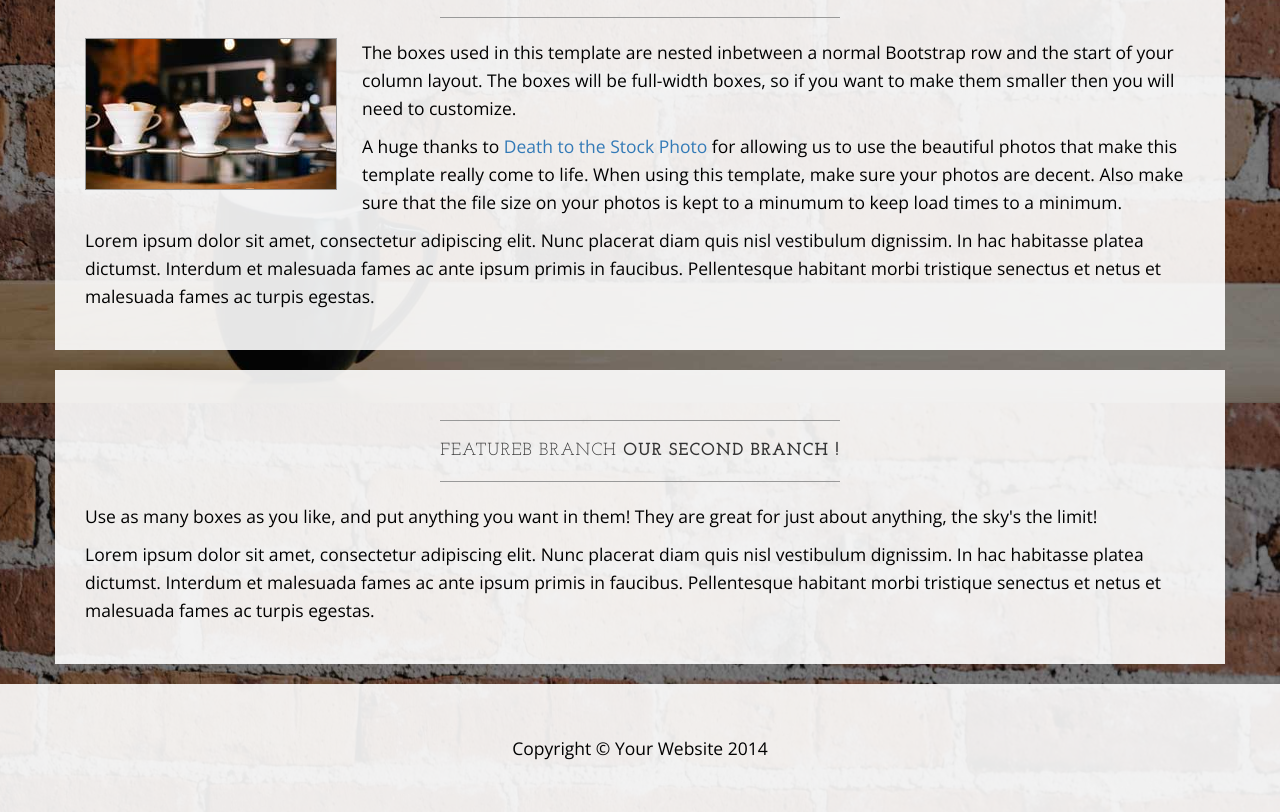
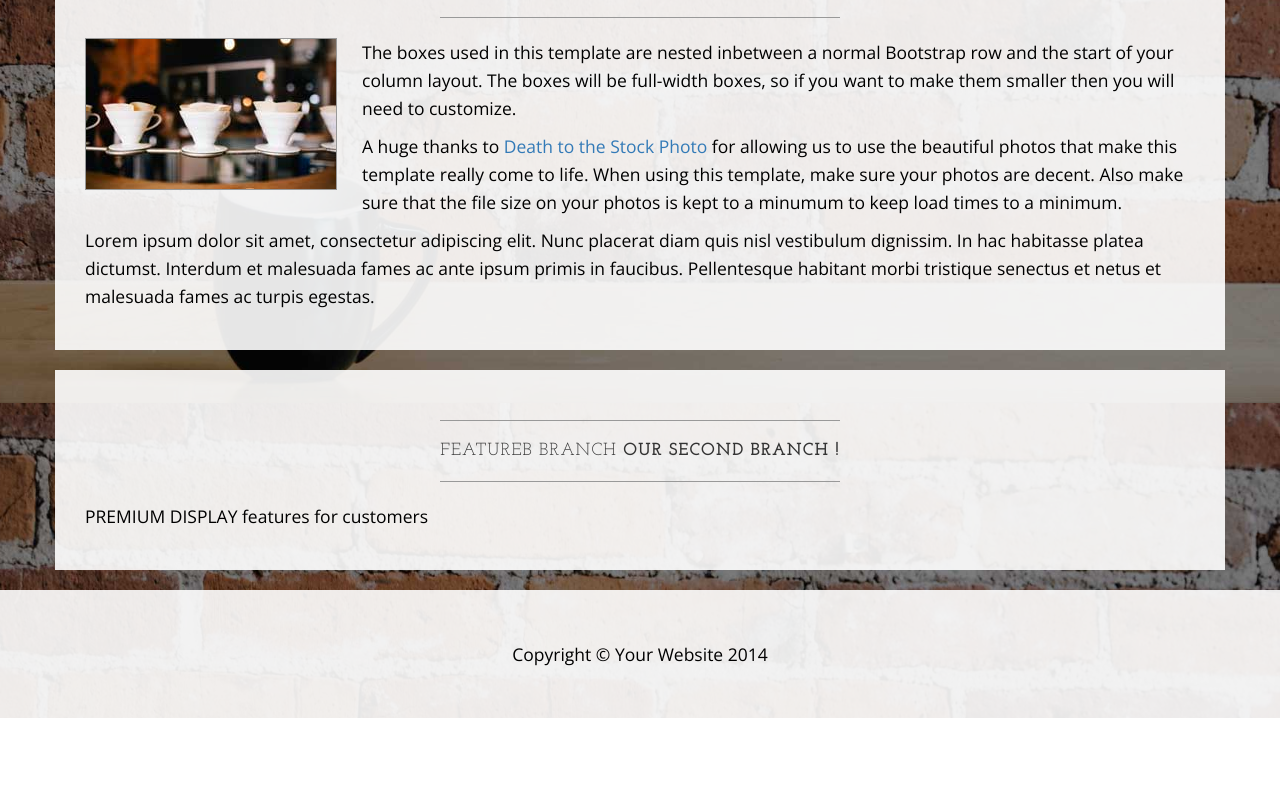
Before and after one commit to eruskov/Intro_GIT, a plain HTML site: page index.html in a window 1280 px wide. Shown: the part 1197-2009 px from the top of the page. After the commit the page ends 1915 px from the top, so only its background shows below. Drawn offline with nearby package versions, Linux system fonts and the light colour scheme.

Commit message:
Edited paragraph on featureB

```diff
--- a/index.html
+++ b/index.html
@@ -144,8 +144,7 @@
                         <strong>Our second branch !</strong>
                     </h2>
                     <hr>
-                    <p>Use as many boxes as you like, and put anything you want in them! They are great for just about anything, the sky's the limit!</p>
-                    <p>Lorem ipsum dolor sit amet, consectetur adipiscing elit. Nunc placerat diam quis nisl vestibulum dignissim. In hac habitasse platea dictumst. Interdum et malesuada fames ac ante ipsum primis in faucibus. Pellentesque habitant morbi tristique senectus et netus et malesuada fames ac turpis egestas.</p>
+                    <p>PREMIUM DISPLAY features for customers</p>
                 </div>
             </div>
         </div>
```
